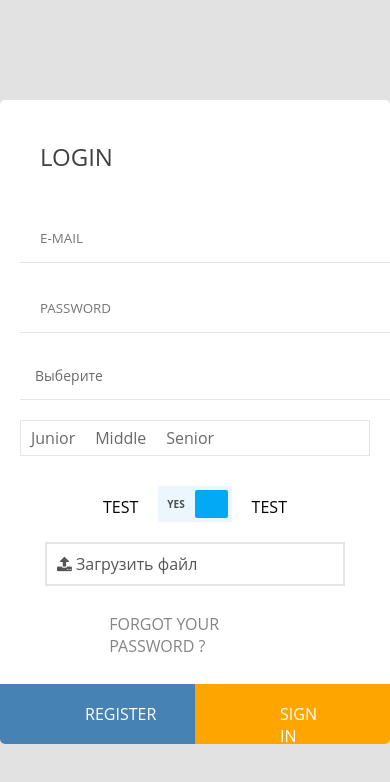
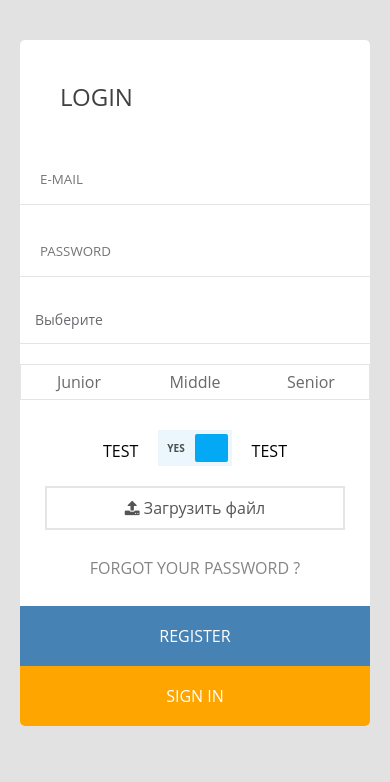
Before and after one commit to SOFTER74/form__coub, a website built with webpack: page index.html in a window 390 px wide. Built offline with nearby package versions, Linux system fonts and the light colour scheme.

Commit message:
fix media, add .gitignore

```diff
--- a/src/scss/main.scss
+++ b/src/scss/main.scss
@@ -18,6 +18,12 @@ body{
     background:#fff;
     border-radius:5px;
     overflow:hidden;
+
+    @media (max-width: 767px) {
+      width: auto;
+      max-width: 100%;
+      margin: 40px 20px 0;
+    }
   }
 }
 
@@ -30,12 +36,17 @@ h2{
 form {
   input{
     display: block;
-    height:50px;
+    height:52px;
     width:100%;
     max-width: 460px;
     margin:0 20px 20px;
     padding: 0 20px;
     border:none;
+
+    @media (max-width: 767px) {
+      max-width: 100%;
+      margin: 0 auto 20px;
+    }
     &::placeholder{
       transform:translateY(0px);
       transition:.5s;
@@ -104,7 +115,9 @@ input:invalid:not(:placeholder-shown) + .form__error {
 .form__link{
   text-decoration:none;
   display:inline-block;
-  margin:27px 28%;
+  margin:27px auto;
+  width: 100%;
+  text-align: center;
   text-transform:uppercase;
   color:#858585;
   font-weight:400;
@@ -117,6 +130,10 @@ input:invalid:not(:placeholder-shown) + .form__error {
 
 .bottom__form {
   display: flex;
+
+  @media (max-width: 767px) {
+    flex-direction: column;
+  }
 }
 
 .register__btn, .sign__btn{
@@ -127,6 +144,7 @@ input:invalid:not(:placeholder-shown) + .form__error {
   text-transform:uppercase;
   color:#fff;
   transition:.5s;
+
   &:first-of-type{
     background:#4682b4;
   }
@@ -139,6 +157,12 @@ input:invalid:not(:placeholder-shown) + .form__error {
     margin: 19px 85px;
     transform:translateX(0);
     transition:.5s;
+
+    @media (max-width: 767px) {
+      position: static;
+      margin: 19px auto;
+      text-align: center;
+    }
   }
   &:hover{
     span{
@@ -152,6 +176,11 @@ input:invalid:not(:placeholder-shown) + .form__error {
   width: 100%;
   margin: 0 20px 20px;
   max-width: 460px;
+
+  @media (max-width: 767px) {
+    max-width: 100%;
+    margin: 0 auto 20px;
+  }
 
   &__head {
     width: 100%;
@@ -333,6 +362,10 @@ input:invalid:not(:placeholder-shown) + .form__error {
   flex-direction: column;
   margin: 0 20px 20px;
 
+  @media (max-width: 767px) {
+    margin: 0 auto 20px;
+  }
+
   &__links {
     display: flex;
     width: 100%;
@@ -351,6 +384,10 @@ input:invalid:not(:placeholder-shown) + .form__error {
       padding: 6px 10px;
       text-align: center;
       color: rgba(66,67,72,.8);
+
+      @media (max-width: 767px) {
+        width: 33.33333%;
+      }
 
       &:hover {
         background-color: rgba(227, 242, 253, 0.3);
@@ -374,10 +411,13 @@ input:invalid:not(:placeholder-shown) + .form__error {
 
   &>div:target {
     display: block;
+    text-align: center;
+    padding: 0 20px;
   }
 }
 //input file
-.example-2 .btn-tertiary{color:#555;padding:0;line-height:40px;width:300px;margin:auto;display:block;border:2px solid rgba(0,0,0,.1)}
+.example-2 .form-group {margin: 0 20px}
+.example-2 .btn-tertiary{color:#555;padding:0;line-height:40px;width:300px;margin:auto;display:block;border:2px solid rgba(0,0,0,.1);@media (max-width: 767px) {width: 100%;max-width: 300px;text-align: center}}
 .example-2 .btn-tertiary:hover,.example-2 .btn-tertiary:focus{color:#888;border-color:#888}
 .example-2 .input-file{width:.1px;height:.1px;opacity:0;overflow:hidden;position:absolute;z-index:-1}
 .example-2 .input-file + .js-labelFile{overflow:hidden;text-overflow:ellipsis;white-space:nowrap;padding:0 10px;cursor:pointer}
```
Also changed, not shown: 1 other file.
